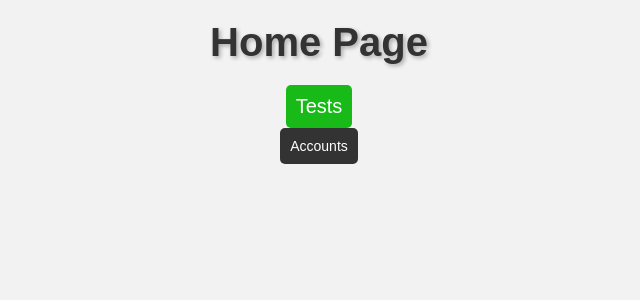
After one commit to amoyer22/CSET160-Final, a Flask app: page /home/students in a window 1280 px wide. The commit adds this page. Shown: the top 300 px of the page, without its empty margins (321-961 px from the left). Run offline with Flask 3, Linux system fonts and the light colour scheme.

Commit message:
Created teacher and student routes

```diff
--- a/main.py
+++ b/main.py
@@ -10,13 +10,17 @@ conn = engine.connect()
 def index():
     return render_template('index.html')
 
+@app.route('/home/teachers')
+def teacherhome():
+    return render_template('teacher_home.html')
+
+@app.route('/home/students')
+def studenthome():
+    return render_template('student_home.html')
+
 @app.route('/accounts')
 def accounts():
     return render_template('acc.html')
-
-@app.route('/home')
-def home():
-    return render_template('home.html')
 
 @app.route('/tests')
 def testshome():
--- a/templates/index.html
+++ b/templates/index.html
@@ -14,9 +14,9 @@
       <br />
       <input type="text" id="password" placeholder="PASSWORD" autocomplete="off"/>
       <br />
-      <button id="Student-btn" onclick = "window.location.href = '/home'">Sign In As Student </button>
+      <button id="Student-btn" onclick = "window.location.href = '/home/students'">Sign In As Student </button>
       <br />
-      <button id="Teacher-btn" onclick = "window.location.href = '/home'">Sign In as Teacher</button>
+      <button id="Teacher-btn" onclick = "window.location.href = '/home/teachers'">Sign In as Teacher</button>
       <br />
 
     </div>
--- /dev/null
+++ b/templates/student_home.html
@@ -0,0 +1,15 @@
+<!DOCTYPE html>
+<html lang="en">
+<head>
+    <meta charset="UTF-8">
+    <meta name="viewport" content="width=device-width, initial-scale=1.0">
+    <link rel="stylesheet" href="../static/styles/home.css">
+    <title>Home</title>
+</head>
+<body>
+    <h1>Home Page</h1>
+    <button id="tests-btn" onclick="window.location.href = '/tests'">Tests</button>
+
+    <button id = "acc-btn" onclick="window.location.href = '/accounts'">Accounts</button>
+</body>
+</html>
```
Also changed, not shown: templates/teacher_home.html (renamed from templates/home.html).
